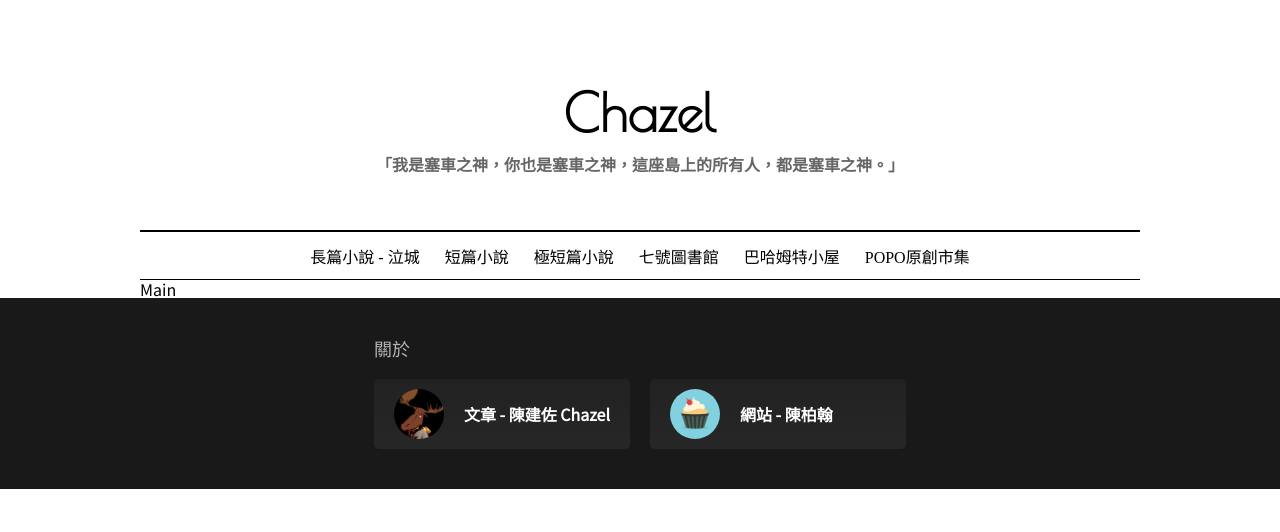
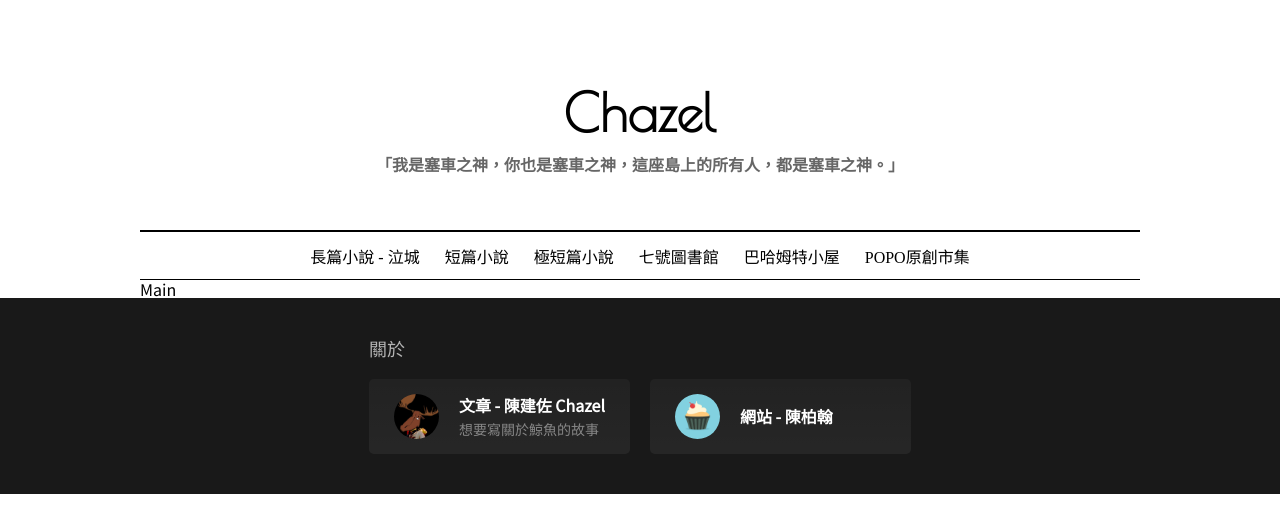
Before and after one commit to dont-hurry/chazel, a React (Create React App) app: page / in a window 1280 px wide. Shown: the top 532 px of the page. Built offline with nearby package versions, Linux system fonts and the light colour scheme.

Commit message:
Update footer

```diff
--- a/src/components/Footer/Column.js
+++ b/src/components/Footer/Column.js
@@ -1,10 +1,14 @@
 import styles from "./Column.module.css";
 
-export default function Column({ imageSource, text }) {
+export default function Column({ imageSource, name, content }) {
   return (
     <div className={styles.container}>
       <img src={imageSource} alt="" className={styles.avatar} />
-      <div className={styles.text}>{text}</div>
+
+      <div className={styles.textContainer}>
+        <div className={styles.textName}>{name}</div>
+        {content && <div className={styles.textContent}>{content}</div>}
+      </div>
     </div>
   );
 }
--- a/src/components/Footer/Column.module.css
+++ b/src/components/Footer/Column.module.css
@@ -6,7 +6,8 @@
   );
   border-radius: 5px;
   display: flex;
-  padding: 10px 20px;
+  gap: 20px;
+  padding: 15px 25px;
   transition: 0.2s ease-out;
 }
 
@@ -19,14 +20,24 @@
 
 .avatar {
   border-radius: 50%;
-  height: 50px;
-  margin-right: 20px;
+  height: 45px;
   transition: 0.2s ease-out;
-  width: 50px;
+  width: 45px;
 }
 
-.text {
+.textContainer {
+  display: flex;
+  flex-direction: column;
+  gap: 7.5px;
+}
+
+.textName {
   color: #fff;
   font-size: 16px;
   font-weight: bold;
 }
+
+.textContent {
+  color: rgb(135, 135, 135);
+  font-size: 14px;
+}
--- a/src/components/Footer/index.js
+++ b/src/components/Footer/index.js
@@ -6,8 +6,12 @@ export default function Footer() {
     <footer className={styles.container}>
       <div className={styles.gridWrapper}>
         <div className={styles.about}>關於</div>
-        <Column imageSource="/images/chazel.jpeg" text="文章 - 陳建佐 Chazel" />
-        <Column imageSource="/images/pohan.jpeg" text="網站 - 陳柏翰" />
+        <Column
+          imageSource="/images/chazel.jpeg"
+          name="文章 - 陳建佐 Chazel"
+          content="想要寫關於鯨魚的故事"
+        />
+        <Column imageSource="/images/pohan.jpeg" name="網站 - 陳柏翰" />
       </div>
     </footer>
   );
```
